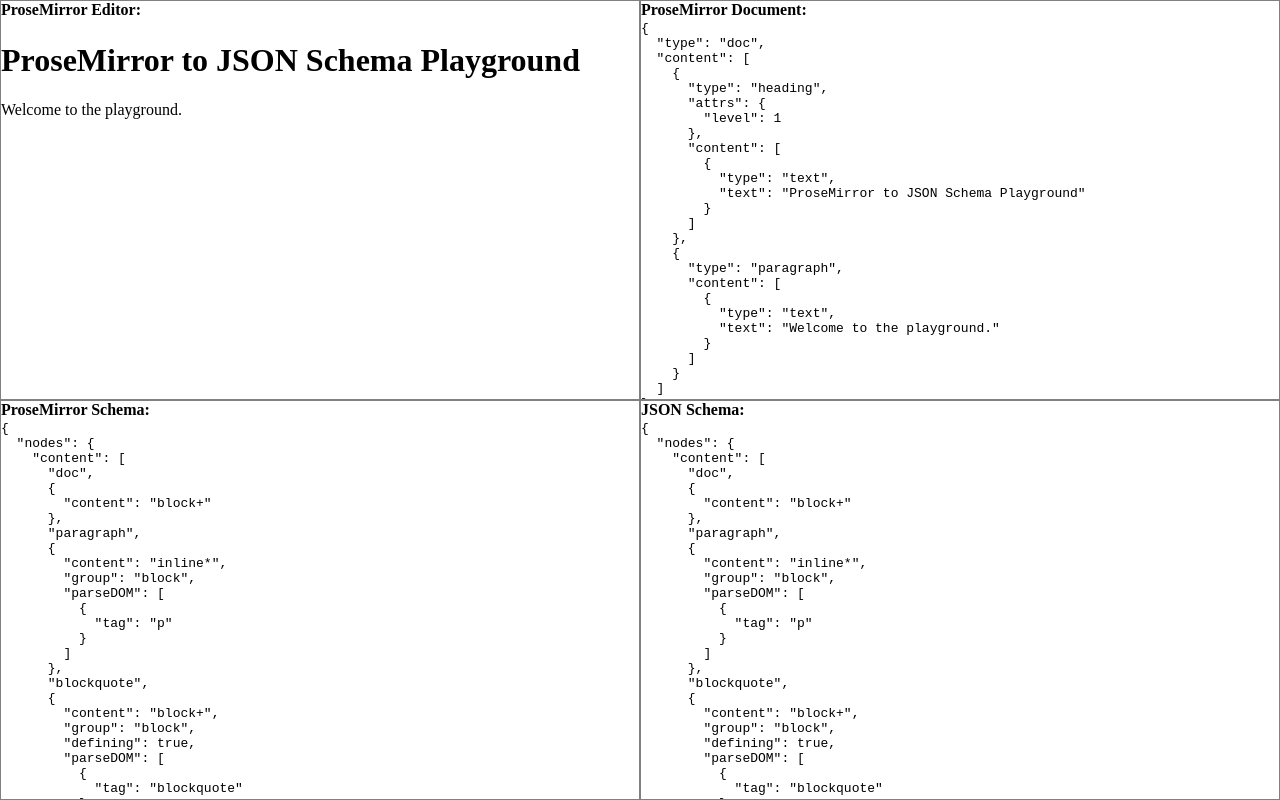
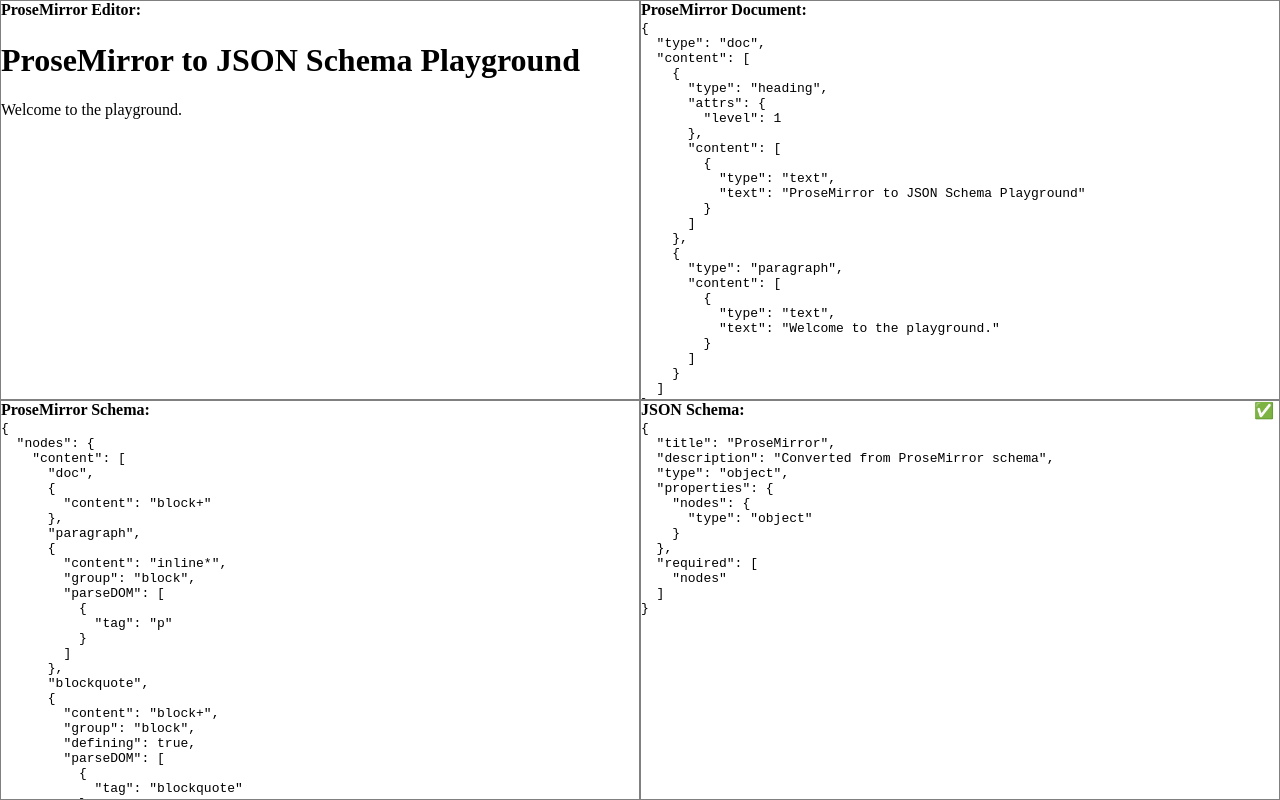
Before and after one commit to jimcasey/pm2js, a React (Vite) app in the folder packages/playground/: page / in a window 1280 px wide. Built offline with nearby package versions, Linux system fonts and the light colour scheme.

Commit message:
Added validateJSONSchema() (#12)

```diff
--- a/package.json
+++ b/package.json
@@ -4,6 +4,7 @@
   "private": true,
   "scripts": {
     "build": "pnpm --stream -r run build",
+    "dev": "pnpm --filter=@pm2js/converter run dev",
     "playground": "pnpm --filter=@pm2js/playground run start"
   },
   "devDependencies": {
--- a/packages/converter/package.json
+++ b/packages/converter/package.json
@@ -13,12 +13,14 @@
     "directory": "packages/converter"
   },
   "scripts": {
-    "build": "tsc"
+    "build": "tsc",
+    "dev": "tsc -w"
   },
   "files": [
     "dist"
   ],
   "dependencies": {
+    "ajv": "^8.12.0",
     "prosemirror-model": "^1.19.0"
   }
 }
--- a/packages/converter/src/index.ts
+++ b/packages/converter/src/index.ts
@@ -1,5 +1,30 @@
+import Ajv from 'ajv'
 import { Schema } from 'prosemirror-model'
 
+const TEST_SCHEMA = {
+  title: 'ProseMirror',
+  description: 'Converted from ProseMirror schema',
+  type: 'object',
+  properties: {
+    nodes: { type: 'object' },
+  },
+  required: ['nodes'],
+}
+
 export const toJSONSchema = (schema: Schema): object => {
-  return schema.spec
+  return TEST_SCHEMA
 }
+
+export const validateJSONSchema = (
+  schema: Schema,
+  jsonSchema: object,
+): boolean => {
+  try {
+    const ajv = new Ajv()
+    const validate = ajv.compile(jsonSchema)
+    return validate(schema.spec)
+  } catch (error) {
+    console.error(error)
+    return false
+  }
+}
--- a/packages/playground/src/app.css
+++ b/packages/playground/src/app.css
@@ -21,21 +21,26 @@
   overflow: auto;
 }
 
-.title {
+.box > .title {
   font-weight: bold;
   height: 20px;
 }
 
-.content {
+.box > .title > .valid {
+  float: right;
+  padding: 0 5px;
+}
+
+.box > .content {
   height: 100%-20px;
 }
 
-pre {
+.box > .content pre {
   margin: 0;
   padding: 0;
 }
 
-.ProseMirror {
+.box > .content .ProseMirror {
   margin: 0;
   padding: 0;
 }
--- a/packages/playground/src/app.tsx
+++ b/packages/playground/src/app.tsx
@@ -1,4 +1,4 @@
-import { toJSONSchema } from '@pm2js/converter'
+import { toJSONSchema, validateJSONSchema } from '@pm2js/converter'
 import { EditorState } from 'prosemirror-state'
 import { EditorView } from 'prosemirror-view'
 import { schema } from 'prosemirror-schema-basic'
@@ -34,6 +34,8 @@
       doc: schema.nodeFromJSON(document),
     }),
   )
+  const [jsonSchema] = useState(() => toJSONSchema(state.schema))
+  const [jsonSchemaValid, setJsonSchemaValid] = useState<boolean>()
 
   useEffect(() => {
     if (editorRef.current) {
@@ -49,19 +51,23 @@
     }
   }, [state])
 
+  useEffect(() => {
+    setJsonSchemaValid(validateJSONSchema(schema, jsonSchema))
+  }, [schema, jsonSchema])
+
   return (
     <div className="container">
       <Box title="ProseMirror Editor">
         <div ref={editorRef} />
       </Box>
       <Box title="ProseMirror Document">
-        <pre>{JSON.stringify(document, null, 2)}</pre>
+        <Fixed text={document} />
       </Box>
       <Box title="ProseMirror Schema">
-        <pre>{JSON.stringify(state.schema.spec, null, 2)}</pre>
+        <Fixed text={state.schema.spec} />
       </Box>
-      <Box title="JSON Schema">
-        <pre>{JSON.stringify(toJSONSchema(state.schema), null, 2)}</pre>
+      <Box title="JSON Schema" isValid={jsonSchemaValid}>
+        <Fixed text={jsonSchema} />
       </Box>
     </div>
   )
@@ -69,17 +75,28 @@
 
 const Box = ({
   title,
+  isValid,
   children,
 }: {
   title: string
+  isValid?: boolean
   children: React.ReactNode
 }) => {
   return (
     <div className="box">
-      <div className="title">{title}:</div>
+      <div className="title">
+        {title}:{' '}
+        {isValid !== undefined && (
+          <div className="valid">{isValid ? '✅' : '❌'}</div>
+        )}
+      </div>
       <div className="content">{children}</div>
     </div>
   )
 }
 
+const Fixed = ({ text }: { text: object }) => (
+  <pre>{JSON.stringify(text, null, 2)}</pre>
+)
+
 export default App
--- a/packages/playground/vite.config.ts
+++ b/packages/playground/vite.config.ts
@@ -3,4 +3,7 @@
 
 export default defineConfig({
   plugins: [react()],
+  server: {
+    watch: { followSymlinks: true },
+  },
 })
```
Also changed, not shown: 1 other file (tests, documents, lock files or other folders).
